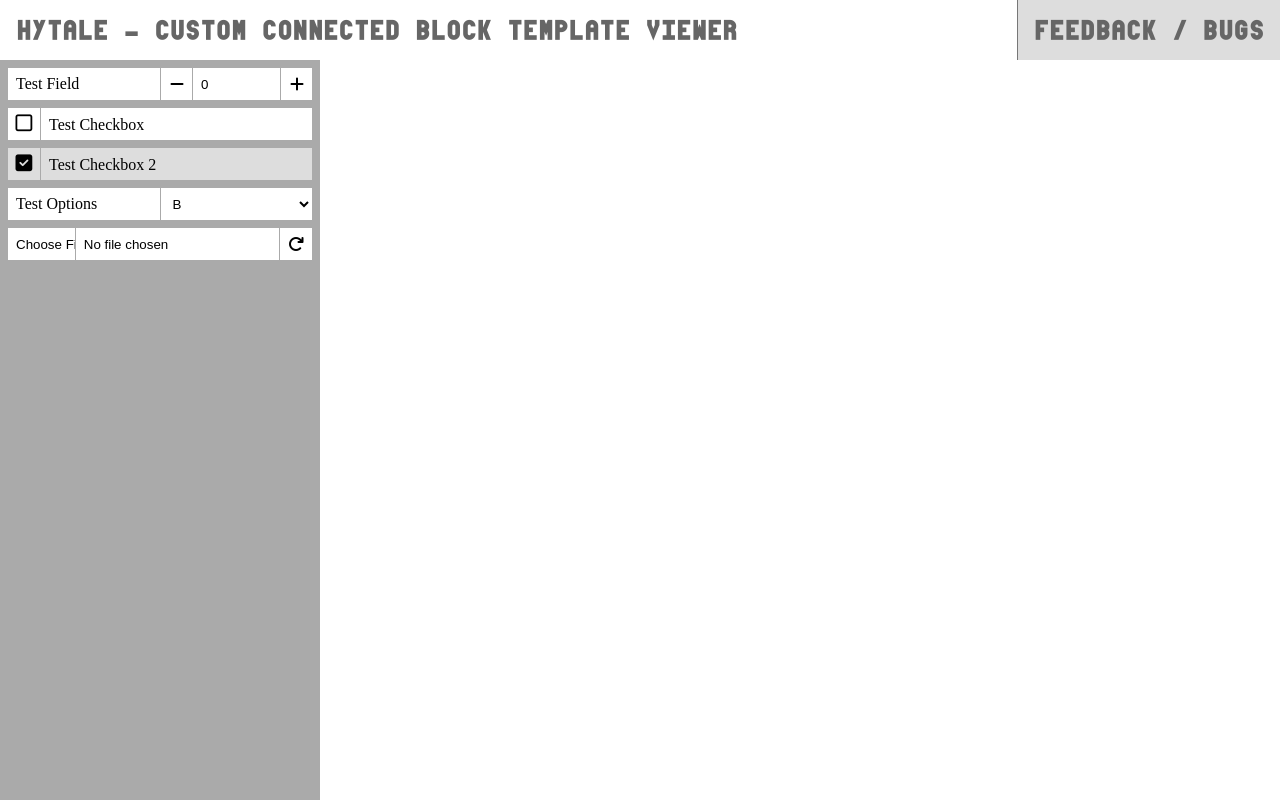
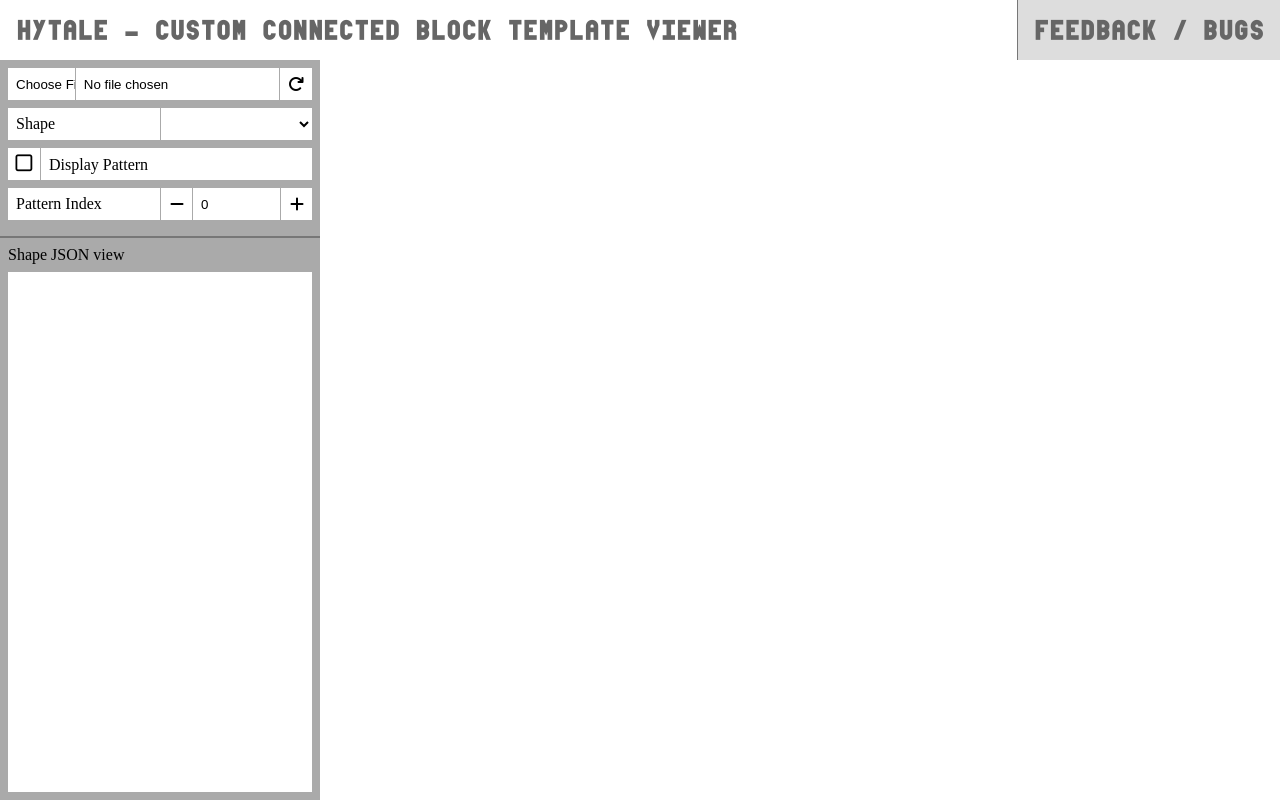
Before and after one commit to Azagwen/hytale-connected-block-template-viewer, a React (Vite) app: page / in a window 1280 px wide. Built offline with nearby package versions, Linux system fonts and the light colour scheme.

Commit message:
(almost) finalized replica of controls panel in React

```diff
--- a/src/elements.tsx
+++ b/src/elements.tsx
@@ -1,4 +1,6 @@
 import React, { useState, type ChangeEvent } from "react";
+
+//TODO: Figure out how to dispatch events to the THREEjs Scene from React
 
 function FaRegularIcon({ iconName }: { iconName: string }) {
     return <i className={`icon fa-regular fa-${iconName}`}></i>
@@ -99,73 +101,19 @@ function JsonFileField() {
     )
 }
 
-/*
-class JsonFileField extends AbstractField {
-    private jsonContent?: string;
-    private lastFile?: File;
-    private inputElement: HTMLInputElement;
-    private reloadButton: HTMLButtonElement;
-
-    constructor() {
-        super("jsonDelivered", "json-field");
-
-        this.inputElement = document.createElement("input")
-        this.inputElement.accept = ".json";
-        this.inputElement.type = "file";
-        this.inputElement.multiple = false;
-        this.inputElement.classList = "json-input"
-
-        this.reloadButton = document.createElement("button");
-        this.reloadButton.textContent = "⟳";
-        this.reloadButton.type = "button";
-        this.reloadButton.classList = "json-reload-button"
-        this.reloadButton.disabled = true;
-
-        this.element.appendChild(this.inputElement);
-        this.element.appendChild(this.reloadButton);
-
-        this.inputElement.addEventListener("change", () => {
-            let file = this.getCurrentInputFile();
-
-            if (file) {
-                this.lastFile = file;
-                this.loadFile();
-                this.reloadButton.disabled = false;
-            }
-        });
-        this.reloadButton.onclick = () => {
-            if (this.lastFile) {
-                this.loadFile();
-            }
-        };
-    }
-    private loadFile() {
-        let file = this.getCurrentInputFile();
-        let reader = new FileReader();
-
-        reader.addEventListener("load", (event) => {
-            let bfile = event.target?.result;
-             if (typeof bfile === "string") {
-                this.jsonContent = bfile;
-                this.element.dispatchEvent(this.fieldChangedEvent);
-            }
-        });
-
-        if (file) reader.readAsText(file);
-    }
-    getCurrentInputFile(): File | null | undefined {
-        return this.inputElement.files?.item(0);
-    }
-    getJsonContent(): string {
-        if (this.jsonContent) return this.jsonContent;
-        return "";
-    }
+function JsonDisplay() {
+    return (
+        <>
+            <p id="json-display-title">Shape JSON view</p>
+            <div id="json-display"></div>
+        </>
+    )
 }
-*/
 
 export {
     NumberField,
     CheckBoxField,
     OptionsField,
-    JsonFileField
+    JsonFileField,
+    JsonDisplay
 }
--- a/src/index.tsx
+++ b/src/index.tsx
@@ -3,21 +3,23 @@ import { createRoot } from "react-dom/client";
 import * as E from "./elements";
 import * as View from "./viewport"
 
-function app() {
+function renderControls() {
     const scene = new View.ViewportScene();
     View.sceneObjects.setupScene(scene);
 
     const controls = document.getElementById("controls");
     const root = createRoot(controls!);
     root.render((
-        <form>
-            <E.NumberField label="Test Field" value={0} min={0} max={10} />
-            <E.CheckBoxField label="Test Checkbox" value={false} />
-            <E.CheckBoxField label="Test Checkbox 2" value={true} />
-            <E.OptionsField label="Test Options" options={["a", "b", "c"]} />
-            <E.JsonFileField />
-        </form>
+        <>
+            <form>
+                <E.JsonFileField />
+                <E.OptionsField label="Shape" options={[]} />
+                <E.CheckBoxField label="Display Pattern" value={false} />
+                <E.NumberField label="Pattern Index" value={0} min={0} max={0} />
+            </form>
+            <E.JsonDisplay />
+        </>
     ))
 }
 
-app();
+renderControls();
--- a/src/style.css
+++ b/src/style.css
@@ -210,7 +210,7 @@ main {
    background-color: var(--button-bg-pressed-hover);
 }
 
-#json_display {
+#json-display {
    height: 100%;
    overflow-y: scroll;
    margin: var(--padding-1);
@@ -226,7 +226,7 @@ main {
      "wdth" 62.5;
 }
 
-#json_display_title {
+#json-display-title {
    margin: 0;
    margin-top: var(--padding-2);
    padding-left: var(--padding-1);
```
